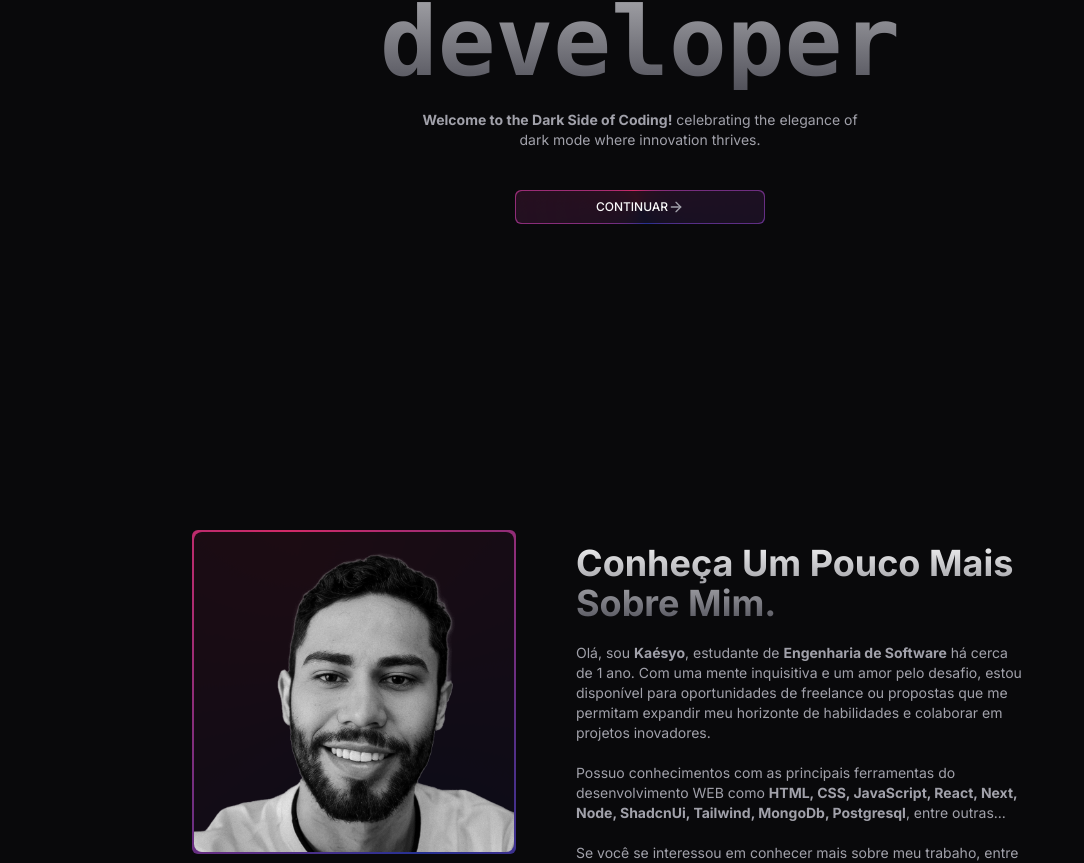
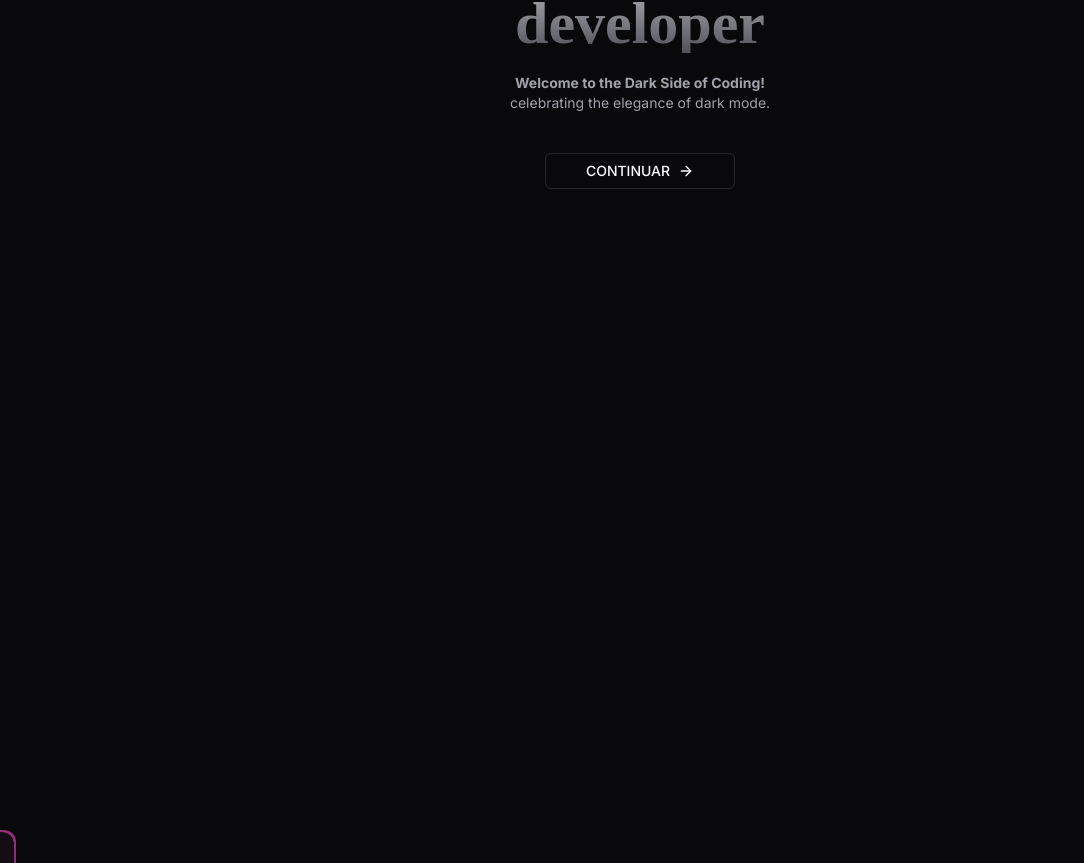
Before and after one commit to KARAUJO1003/portifolio.web.1.4.0, a Next.js app in the folder portifolio/: page / in a window 1280 px wide. Shown: the part 309-1172 px from the top of the page, without its empty margins (0-1084 px from the left). Built offline with nearby package versions, Linux system fonts and the light colour scheme.

Commit message:
adicionando animações

```diff
--- a/portifolio/src/app/_components/sections/about/about.tsx
+++ b/portifolio/src/app/_components/sections/about/about.tsx
@@ -1,3 +1,4 @@
+'use client'
 import { cn } from '@/lib/utils'
 import { ComponentPropsDefault } from '@/types/page-props-default'
 import { TitleTypography } from '@/app/_components/global/typography/title'
@@ -5,8 +6,37 @@ import { DescriptionTypography } from '../../global/typography/description'
 import { SocialMediasContact } from '../../global/social-medias'
 import developerPhoto from '../../../../../public/developer-photo.png'
 import Image from 'next/image'
+import gsap from 'gsap'
+import { ScrollTrigger } from 'gsap/ScrollTrigger'
+import { useGSAP } from '@gsap/react'
 
 export const AboutSection = ({ className }: ComponentPropsDefault) => {
+  gsap.registerPlugin(ScrollTrigger)
+
+  const tl = gsap.timeline()
+
+  useGSAP(() => {
+    tl.from('.titleAbout', {
+      y: 500,
+      opacity: 0,
+      scrollTrigger: {
+        trigger: '.titleAbout',
+        start: 'top 1100px',
+        end: 'bottom 1300px',
+        scrub: 1,
+      },
+    }).from('.imagem', {
+      x: -500,
+      y: 300,
+      scrollTrigger: {
+        trigger: '.imagem',
+        start: 'top 900px',
+        end: 'bottom 900px',
+        scrub: 1,
+      },
+    })
+  }, [])
+
   return (
     <section
       id="about"
@@ -17,22 +47,23 @@ export const AboutSection = ({ className }: ComponentPropsDefault) => {
     >
       <div className="space-y-5 flex items-center  justify-between gap-5 w-full max-[1240px]:flex-col max-[1240px]:items-center">
         <TitleTypography
+          id="title"
           size="lg"
           fontWeight="font-bold"
-          className="text-center max-[1240px]:block  max-[1240px]:max-w-[360px] min-[1240px]:hidden"
+          className=" text-center max-[1240px]:block  max-[1240px]:max-w-[360px] min-[1240px]:hidden"
         >
           Conheça um pouco mais sobre mim.
         </TitleTypography>
 
-        <div>
-          <div className="relative inline-flex  overflow-hidden rounded-md p-[1px] focus:outline-none focus:ring-1 focus:ring-zinc-400/20 focus:ring-offset-1 focus:ring-offset-zinc-50/20 w-min">
+        <div className="imagem">
+          <div className=" relative inline-flex  overflow-hidden rounded-xl p-[1px] focus:outline-none focus:ring-1 focus:ring-zinc-400/20 focus:ring-offset-1 focus:ring-offset-zinc-50/20 w-min">
             <span className="absolute inset-[-1000%] animate-[spin_3s_linear_infinite] bg-[conic-gradient(from_90deg_at_50%_50%,#263193_0%,#D22A67_50%,#263193_100%)]" />
-            <div className="flex flex-col items-center gap-5 border rounded-lg">
-              <div className=" min-w-80 aspect-square rounded-lg  overflow-hidden">
+            <div className="flex flex-col items-center gap-5 border rounded-xl">
+              <div className=" min-w-80 aspect-square rounded-xl  overflow-hidden">
                 <span
                   className={cn(
                     [
-                      'bg-zinc-950/90 hover:bg-zinc-950 inline-flex h-full w-full relative items-center justify-center rounded-md transition-all duration-200 px-6 py-2 text-xs uppercase font-medium text-muted-foreground hover:text-zinc-50 backdrop-blur-3xl',
+                      'bg-zinc-950/90 hover:bg-zinc-950 inline-flex h-full w-full relative items-center justify-center rounded-xl transition-all duration-200 px-6 py-2 text-xs uppercase font-medium text-muted-foreground hover:text-zinc-50 backdrop-blur-3xl',
                     ],
                     className,
                   )}
@@ -56,7 +87,7 @@ export const AboutSection = ({ className }: ComponentPropsDefault) => {
           </div>
         </div>
 
-        <article className="flex flex-col max-w-lg gap-5 mt-2 max-[1240px]:max-w-80">
+        <article className="flex flex-col max-w-lg gap-5 mt-2 max-[1240px]:max-w-80 titleAbout">
           <TitleTypography
             size="lg"
             fontWeight="font-bold"
@@ -67,22 +98,22 @@ export const AboutSection = ({ className }: ComponentPropsDefault) => {
 
           <DescriptionTypography className="text-start ">
             Olá, sou <strong>Kaésyo</strong>, estudante de{' '}
-            <strong>Engenharia de Software</strong> há cerca de 1 ano. Com uma
-            mente inquisitiva e um amor pelo desafio, estou disponível para
-            oportunidades de freelance ou propostas que me permitam expandir meu
-            horizonte de habilidades e colaborar em projetos inovadores. <br />
+            <strong>Engenharia de Software</strong> Com uma mente inquisitiva e
+            um amor pelo desafio, estou em busca de oportunidades, que me
+            permitam expandir meu horizonte de habilidades e colaborar em
+            projetos inovadores. <br />
             <br />
             Possuo conhecimentos com as principais ferramentas do
             desenvolvimento WEB como{' '}
             <strong>
               HTML, CSS, JavaScript, React, Next, Node, ShadcnUi, Tailwind,
-              MongoDb, Postgresql
+              MongoDb, Postgresql, Axios
             </strong>
             , entre outras... <br />
             <br />
-            Se você se interessou em conhecer mais sobre meu trabaho, entre em
-            contato comigo para conversarmos, será um grande prazer trocar
-            experiências com você.
+            Se você se interessou e pretende conhecer mais sobre meu trabaho, me
+            acompanhe nas redes sociais e vamos evoluir juntos! será um grande
+            prazer trocar experiências com você nessa jornada de aprendizado.
           </DescriptionTypography>
         </article>
       </div>
--- a/portifolio/src/app/_components/sections/home/home.tsx
+++ b/portifolio/src/app/_components/sections/home/home.tsx
@@ -7,13 +7,15 @@ import { DescriptionTypography } from '../../global/typography/description'
 import { SectionContainer } from '../../global/sections/sections-container'
 import Link from 'next/link'
 import { ArrowRight } from 'lucide-react'
-import { ButtonBorderGradient } from '../../global/buttons/gradient-border-button'
 import { gsap } from 'gsap'
 import { useGSAP } from '@gsap/react'
+import { Button } from '@/components/ui/button'
 
 export const HomeSection = ({ className }: ComponentPropsDefault) => {
+  const tl = gsap.timeline()
+
   useGSAP(() => {
-    gsap.fromTo(
+    tl.fromTo(
       '#title',
       {
         autoAlpha: 0,
@@ -28,13 +30,43 @@ export const HomeSection = ({ className }: ComponentPropsDefault) => {
         ease: 'power2.out',
       },
     )
+      .fromTo(
+        '#descripiton',
+        {
+          autoAlpha: 0,
+          y: 100,
+          duration: 2,
+          ease: 'power2.out',
+        },
+        {
+          autoAlpha: 1,
+          y: 0,
+          duration: 2,
+          ease: 'power2.out',
+        },
+        '-=1',
+      )
+      .fromTo(
+        '#button',
+        {
+          autoAlpha: 0,
+          duration: 2,
+          ease: 'power2.out',
+        },
+        {
+          autoAlpha: 1,
+          duration: 2,
+          ease: 'power2.out',
+        },
+        '-=1',
+      )
   })
 
   return (
     <SectionContainer
       id="home"
       className={cn(
-        'flex flex-col w-full items-center justify-center gap-10 min-h-[510px]',
+        'flex flex-col w-full items-center justify-center gap-10 md:min-h-[510px] max-sm:min-h-[680px]',
         className,
       )}
     >
@@ -42,24 +74,27 @@ export const HomeSection = ({ className }: ComponentPropsDefault) => {
         <TitleTypography
           id="title"
           fontWeight="font-black"
-          className="text-center max-md:text-6xl normal-case font-mono"
+          className="text-center text-6xl normal-case font-mono"
         >
           software
           <br />
           developer
         </TitleTypography>
 
-        <DescriptionTypography id="descripiton" className="max-sm:w-4/5">
+        <DescriptionTypography
+          id="descripiton"
+          className="w-fit max-w-80 line-clamp-2"
+        >
           <strong>Welcome to the Dark Side of Coding!</strong> celebrating the
-          elegance of dark mode where innovation thrives.
+          elegance of dark mode.
         </DescriptionTypography>
       </div>
 
-      <Link href={'/#about'} className="flex items-center gap-2">
-        <ButtonBorderGradient className="px-20" variant="secondary">
+      <Link href={'/#about'} id="button" className="flex items-center gap-3">
+        <Button className="px-10 gap-2" variant="outline">
           <span className="text-primary"> CONTINUAR</span>
           <ArrowRight className="size-4" />
-        </ButtonBorderGradient>
+        </Button>
       </Link>
     </SectionContainer>
   )
--- a/portifolio/tailwind.config.ts
+++ b/portifolio/tailwind.config.ts
@@ -18,6 +18,9 @@ const config = {
       },
     },
     extend: {
+      fontFamily: {
+        mono: ['JetBrains Mono'],
+      },
       colors: {
         principalPink: '#D22A67',
         principalBlue: '#263193',
```
Also changed, not shown: 1 other file (tests, documents, lock files or other folders).
